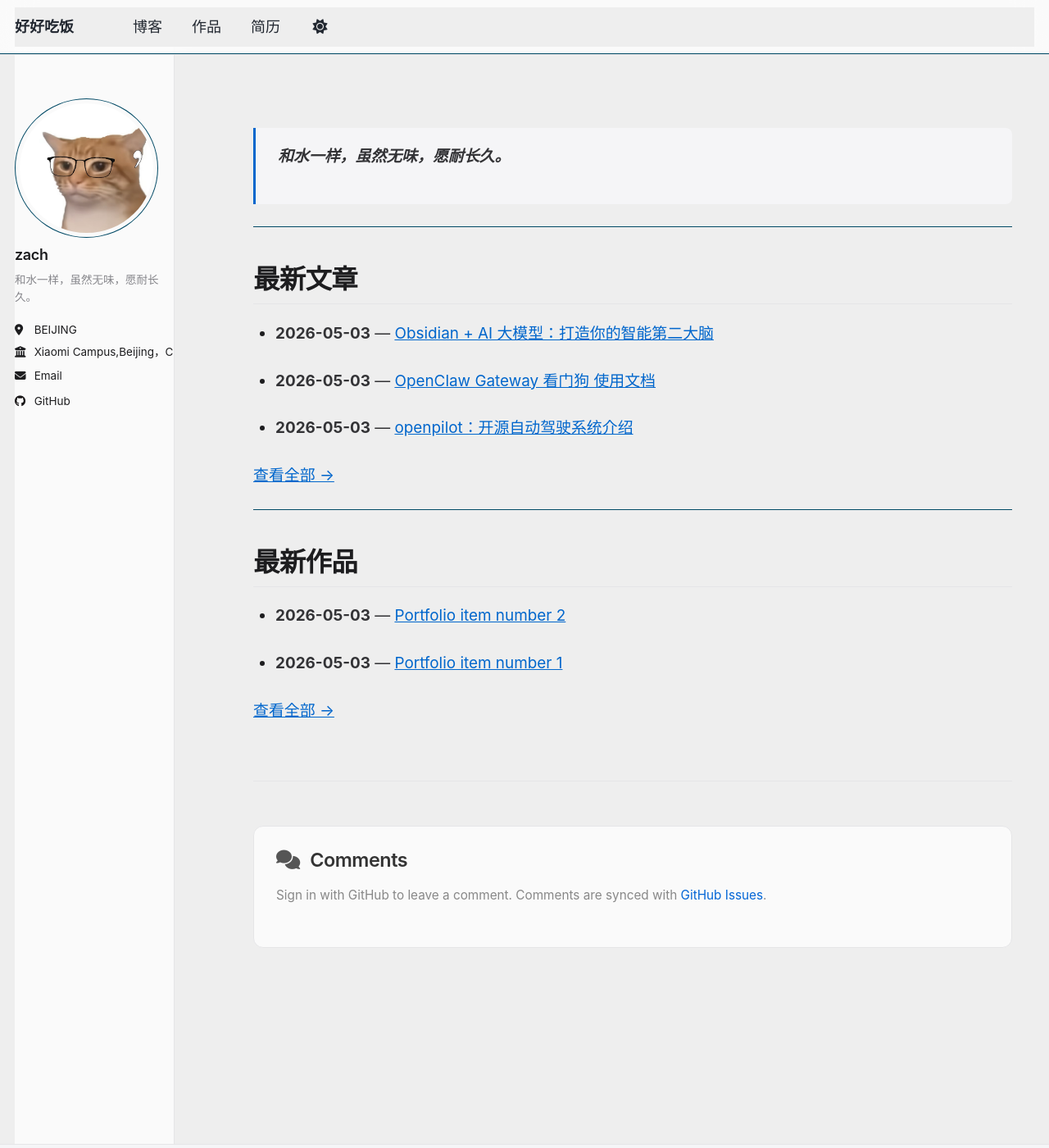
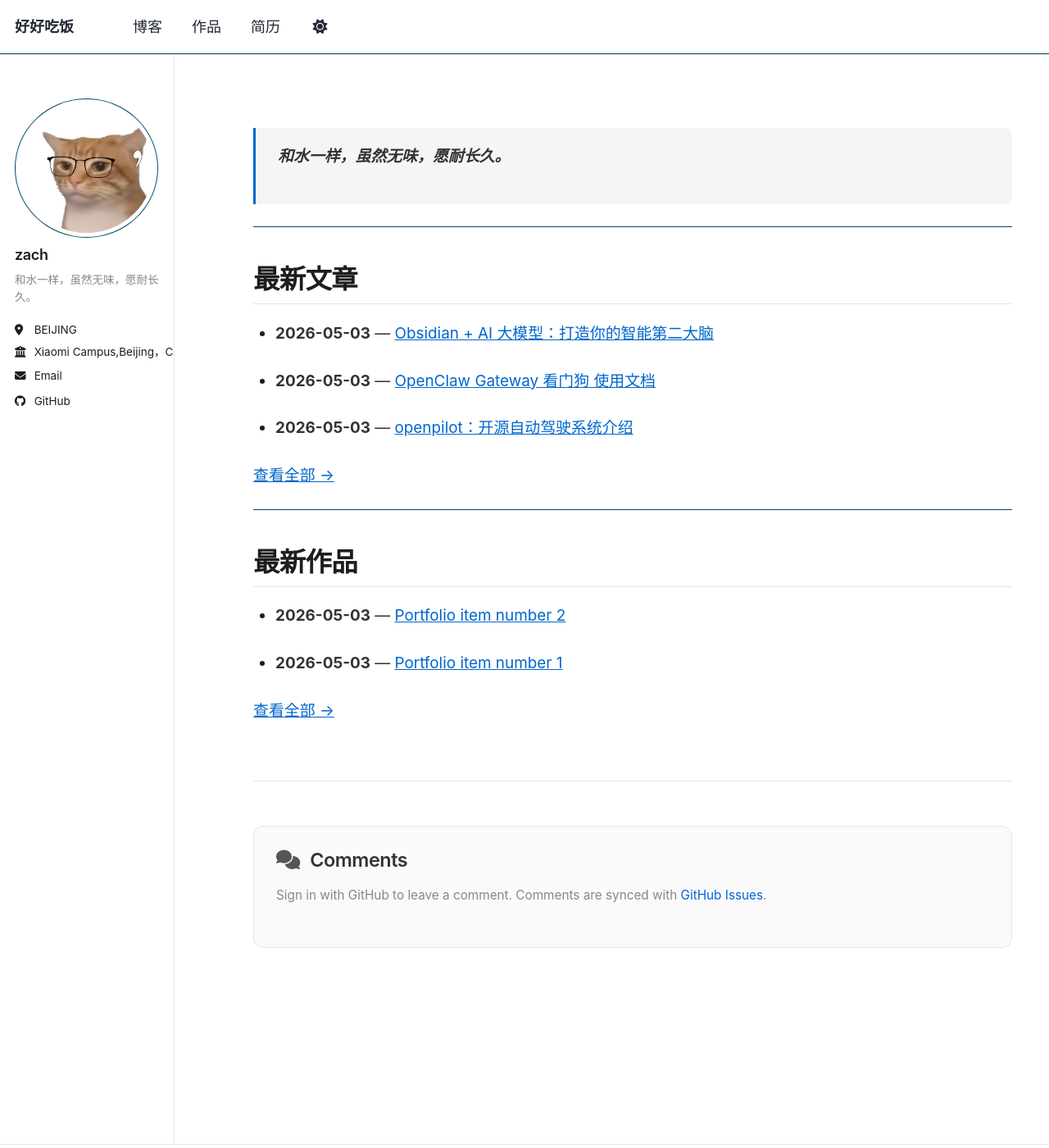
Before and after one commit to zach1219/zach1219.github.io, a Jekyll site: the page built from _pages/about.md, in a window 1280 px wide and 1400 px high. Shown: the whole window at 82% size. Built offline with Jekyll 4.4.1, drawn with Linux system fonts in a browser that asks for light colours; a script that is not in the unit is left out; comment, search, counter and statistics services are not loaded.

Commit message:
fix: override all backgrounds to pure white

```diff
--- a/_sass/_apple.scss
+++ b/_sass/_apple.scss
@@ -1,3 +1,27 @@
+/* ===== Pure White Background Override ===== */
+:root {
+  --global-base-color: #ffffff !important;
+  --global-bg-color: #ffffff !important;
+  --global-footer-bg-color: #ffffff !important;
+}
+
+body {
+  background-color: #ffffff !important;
+}
+
+.masthead {
+  background: rgba(255, 255, 255, 0.95) !important;
+}
+
+.page__footer {
+  background: #ffffff !important;
+  border-top: 1px solid #e5e5e7;
+}
+
+.sidebar {
+  background: #ffffff !important;
+}
+
 /* ===== Apple Design System Override ===== */
 
 /* --- Typography --- */
```
